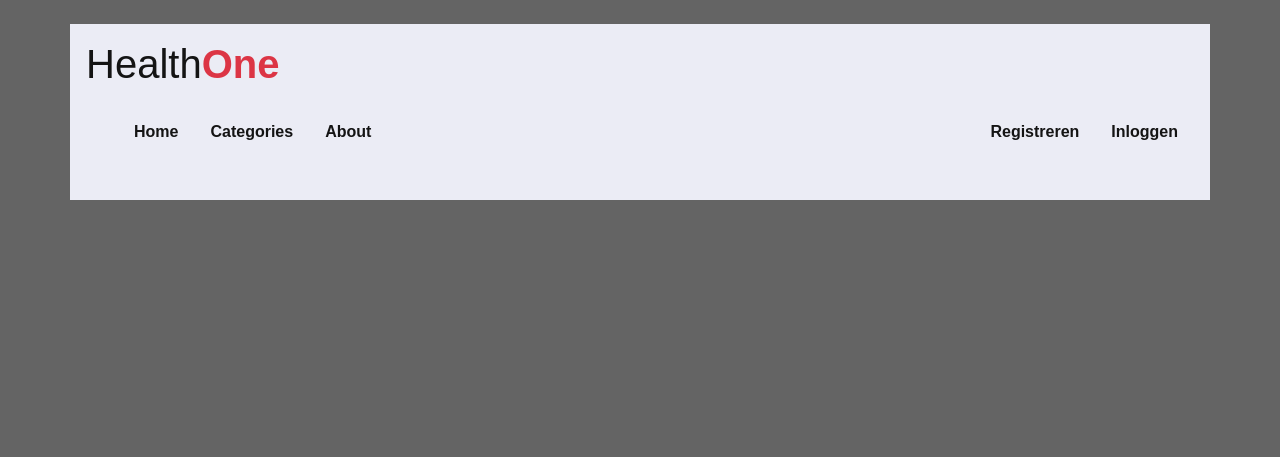
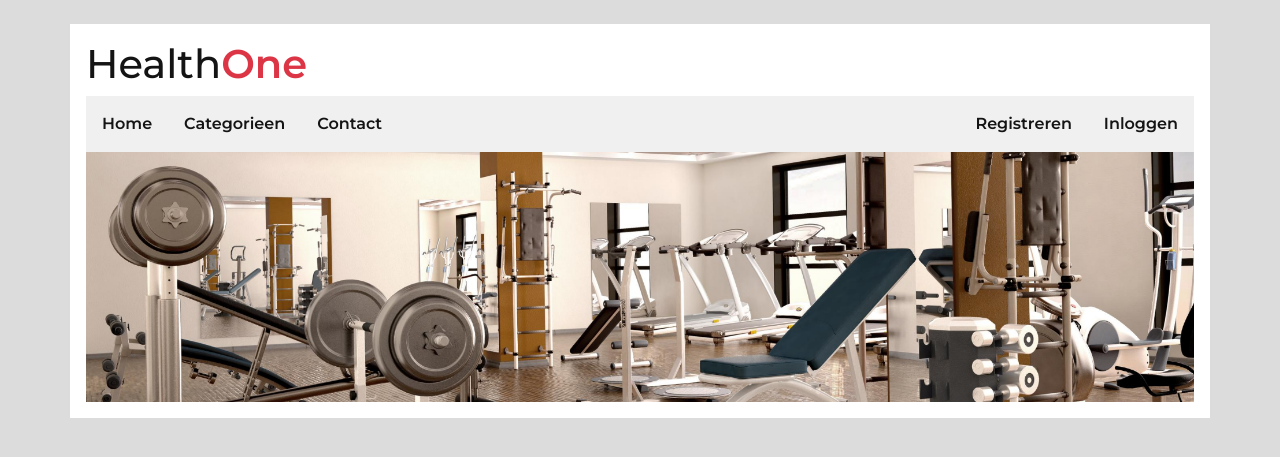
Before and after one commit to Yusuf0Celik/healthone, a PHP site: page / in a window 1280 px wide. Shown: the top 457 px of the page. Run offline with PHP 8.4, Linux system fonts and the light colour scheme.

Commit message:
initial commit

```diff
--- a/css/style.css
+++ b/css/style.css
@@ -1 +1 @@
-*{margin:0;padding:0;box-sizing:border-box;font-family:"Montserrat",sans-serif;font-weight:600}html,body{background-color:#646464;color:#141414}.container{background-color:#ebecf5}.nav-list{display:flex;list-style:none}.nav-link{margin:.5rem;padding:.5rem}.nav-link:hover{color:red}
+*{margin:0;padding:0;box-sizing:border-box;font-family:"Montserrat",sans-serif;font-weight:600}html,body{background-color:#dcdcdc;color:#141414}.container{background-color:#fff}.navbar{background-color:#f0f0f0}.nav-link{margin:0 .5rem;padding:.5rem}.nav-link:hover{color:red}
--- a/index.php
+++ b/index.php
@@ -1,7 +1,5 @@
 <?php
 require_once 'dbconnectie.php';
-
-
 ?>
 <!DOCTYPE html>
 <html lang="en">
@@ -9,6 +7,9 @@ require_once 'dbconnectie.php';
   <meta charset="UTF-8">
   <meta http-equiv="X-UA-Compatible" content="IE=edge">
   <meta name="viewport" content="width=device-width, initial-scale=1.0">
+  <link rel="preconnect" href="https://fonts.googleapis.com">
+  <link rel="preconnect" href="https://fonts.gstatic.com" crossorigin>
+  <link href="https://fonts.googleapis.com/css2?family=Montserrat:ital,wght@0,100;0,200;0,300;0,400;0,500;0,600;0,700;0,800;0,900;1,100;1,200;1,300;1,400;1,500;1,600;1,700;1,800;1,900&display=swap" rel="stylesheet">
   <link href="https://cdn.jsdelivr.net/npm/bootstrap@5.2.0-beta1/dist/css/bootstrap.min.css" rel="stylesheet" integrity="sha384-0evHe/X+R7YkIZDRvuzKMRqM+OrBnVFBL6DOitfPri4tjfHxaWutUpFmBp4vmVor" crossorigin="anonymous">
   <script src="https://cdn.jsdelivr.net/npm/bootstrap@5.2.0-beta1/dist/js/bootstrap.bundle.min.js" integrity="sha384-pprn3073KE6tl6bjs2QrFaJGz5/SUsLqktiwsUTF55Jfv3qYSDhgCecCxMW52nD2" crossorigin="anonymous"></script>
   <link rel="stylesheet" href="css/style.css">
@@ -19,7 +20,7 @@ require_once 'dbconnectie.php';
     <?php
     include_once 'modules/header.php';
     include_once 'modules/navbar.php';
-    include_once 'modules/content.php';
+    include_once 'modules/picture.php';
     include_once 'modules/content.php';
     ?>
 </div>
--- a/modules/navbar.php
+++ b/modules/navbar.php
@@ -1,16 +1,16 @@
 <nav class="navbar">
-  <ul class="nav-list w-100">
+  <ul class="nav-list w-100 m-0 p-0 d-flex list-unstyled">
     <li class="nav-item">
-      <a href="#" class="nav-link active">Home</a>
+      <a href="index.php" class="nav-link active">Home</a>
     </li>
     <li class="nav-item">
-      <a href="#" class="nav-link">Categories</a>
+      <a href="categorieen.php" class="nav-link">Categorieen</a>
     </li>
     <li class="nav-item">
-      <a href="#" class="nav-link">About</a>
+      <a href="contact.php" class="nav-link">Contact</a>
     </li>
     <li class="nav-item ms-auto">
-      <a href="#" class="nav-link">Registreren</a>
+      <a href="user.php" class="nav-link">Registreren</a>
     </li>
     <li class="nav-item">
       <a href="#" class="nav-link">Inloggen</a>
--- /dev/null
+++ b/modules/picture.php
@@ -0,0 +1 @@
+<img class="w-100" src="img/healthone-banner.png" alt="healthone-banner">
--- a/scss/_colors.scss
+++ b/scss/_colors.scss
@@ -1,4 +1,3 @@
 $dark-color: rgb(20, 20, 20);
-$light-color: rgb(235, 236, 245);
-$grey-color: rgb(100, 100, 100);
-$primary-color-1: rgb(141, 53, 255);
+$light-color: rgb(255, 255, 255);
+$primary-color: rgb(220, 53, 69);
--- a/scss/style.scss
+++ b/scss/style.scss
@@ -10,7 +10,7 @@
 
 html,
 body {
-  background-color: abstract.$grey-color;
+  background-color: rgb(220, 220, 220);
   color: abstract.$dark-color;
 }
 
@@ -20,13 +20,12 @@ body {
 
 // Navbar
 
-.nav-list {
-  display: flex;
-  list-style: none;
+.navbar {
+  background-color: rgb(240, 240, 240);
 }
 
 .nav-link {
-  margin: .5rem;
+  margin: 0 .5rem;
   padding: .5rem;
 
   &:hover {
```
Also changed, not shown: img/healthone-banner.png (added).
